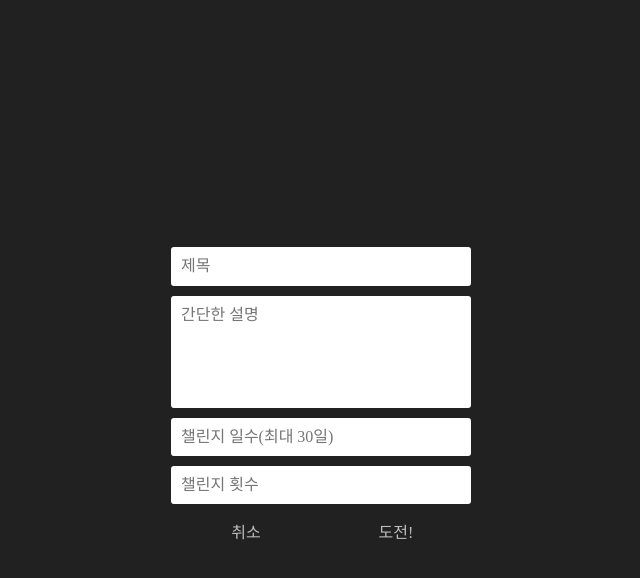
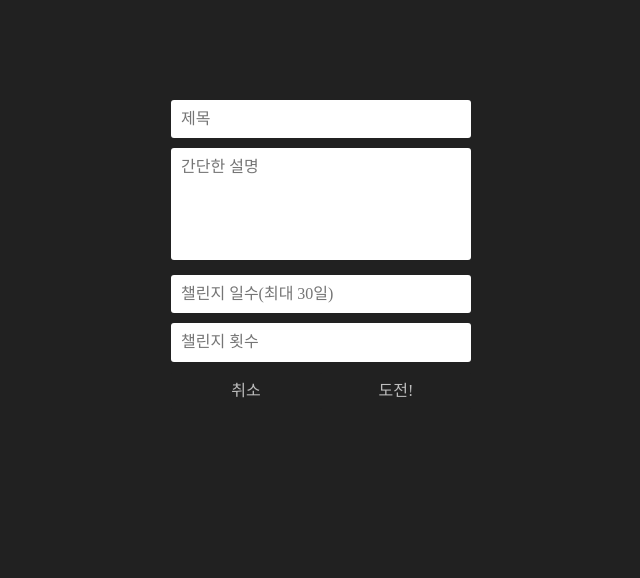
Before and after one commit to MechanicKim/clog-client, a React (Create React App) app: page /form in a window 1280 px wide. Shown: the top 578 px of the page, without its empty margins (319-959 px from the left). Built offline with nearby package versions, Linux system fonts and the light colour scheme.

Commit message:
fix: CLog 등록 페이지 CSS 수정

```diff
--- a/src/page/Form.tsx
+++ b/src/page/Form.tsx
@@ -1,29 +1,25 @@
 import React from 'react';
-import styled from 'styled-components';
+import styled, { css } from 'styled-components';
 
 import { createCLog, updateCLog, getCLog } from '../util/Api';
 import { RouteComponentProps } from 'react-router-dom';
 
 const Page = styled.div`
+    padding-top: 100px;
     position: absolute;
     top: 0;
     right: 0;
     bottom: 0;
     left: 0;
-    display: flex;
-    flex-direction: column;
     background-color: #212121;
-    justify-content: center;
-    align-items: center;
 `;
 
 const Form = styled.div`
     width: 300px;
-    display: flex;
-    flex-direction: column;
+    margin: 0 auto;
 `;
 
-const Input = styled.input`
+const inputStyle = css`
     width: 100%;
     margin-bottom: 10px;
     padding: 10px;
@@ -33,15 +29,13 @@ const Input = styled.input`
     box-sizing: border-box;
 `;
 
+const Input = styled.input`
+    ${inputStyle}
+`;
+
 const Textarea = styled.textarea`
-    width: 100%;
-    margin-bottom: 10px;
-    padding: 10px;
-    border-style: none;
-    border-radius: 3px;
-    outline: none;
+    ${inputStyle}
     resize: none;
-    box-sizing: border-box;
 `;
 
 const Group = styled.div`
```
